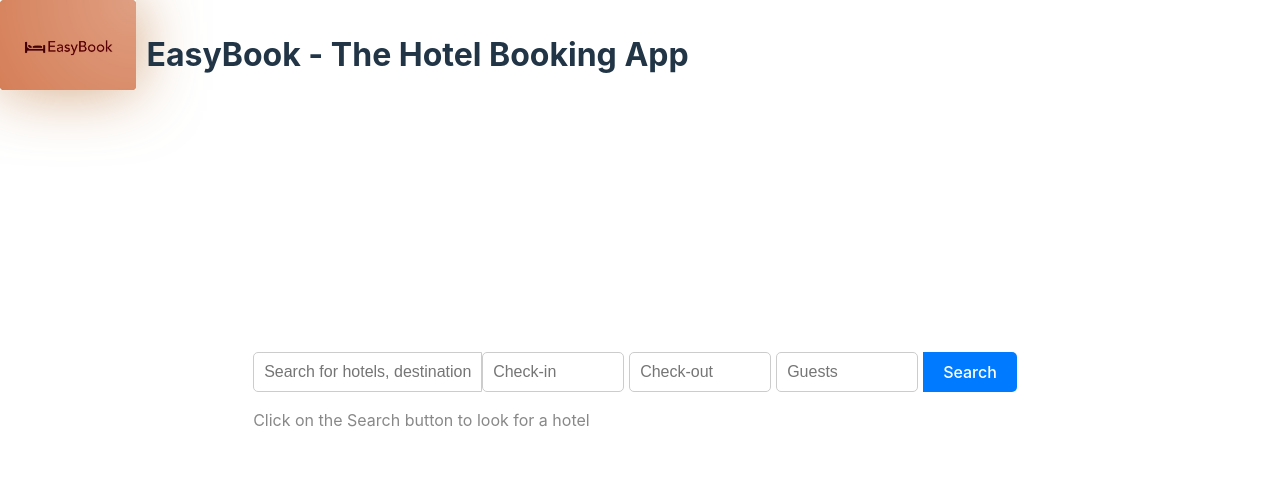
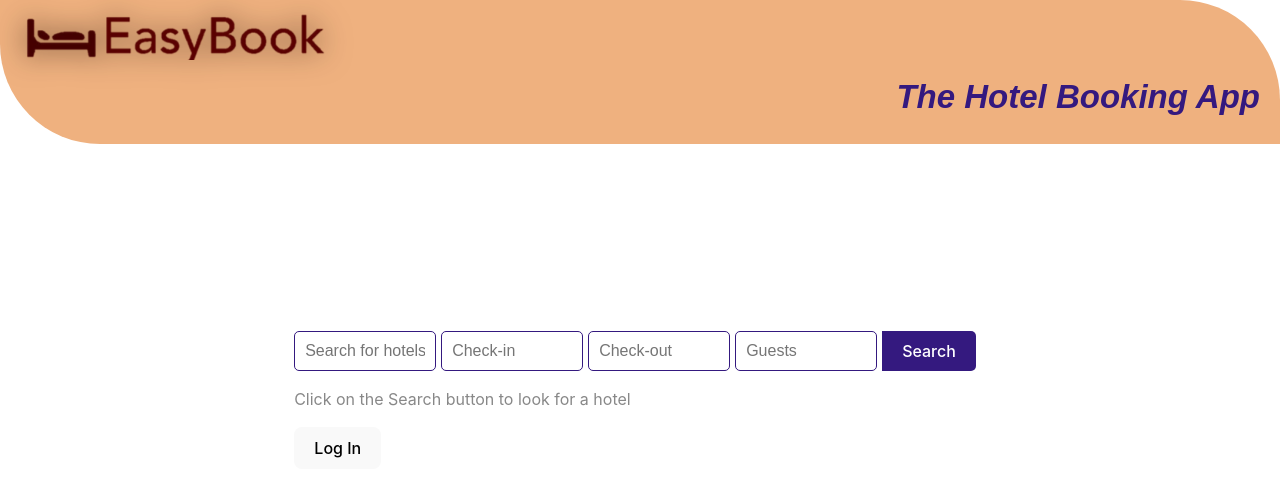
Before and after one commit to CaminelZen/hotel_bookingUI, a React (Vite) app in the folder react-project/: page / in a window 1280 px wide. Shown: the top 496 px of the page. Built offline with nearby package versions, Linux system fonts and the light colour scheme.

Commit message:
Header with new logo
Color scheme updated

```diff
--- a/react-project/src/App.css
+++ b/react-project/src/App.css
@@ -11,35 +11,39 @@
   top: 0;
   left: 0;
   width: 100%;
+  background-color: #efb17f;
+  border-radius: 0 100px 0 100px;
 
 }
 
 .logo {
   flex: 1; /* Let the logo take up as much space as it needs */
-  max-height: 90px; /* Allow the logo's height to adjust proportionally */
-  padding: 0;
+  max-height: 60px; /* Allow the logo's height to adjust proportionally */
+  padding: 0 0 0 20px;
   will-change: filter;
   transition: filter 300ms;
 }
 .logo:hover {
-  filter: drop-shadow(0 0 2em #bc763caa);
+  filter: drop-shadow(0 0 15px #25140daa);
 }
 .logo.react:hover {
-  filter: drop-shadow(0 0 2em #eaf641aa);
+  filter: drop-shadow(0 0 15px #25140daa);
 }
 
 .title {
   flex: 2; /* Let the title take up as much space as it needs */
-  max-height: 32px;
-  padding: 10px;
+  max-height: 100px;
+  padding: 50px 20px 0 30px;
   will-change: filter;
   transition: filter 300ms;
+  text-align-last: right ;
+  color: #34197f;
 }
 .title:hover {
-  filter: drop-shadow(0 0 15px #2731edaa);
+  filter: drop-shadow(0 0 15px #757bedaa);
 }
 .title.react:hover {
-  filter: drop-shadow(0 0 15px #3c12adaa);
+  filter: drop-shadow(0 0 15px #dcd2f7aa);
 }
 
 .search-bar {
@@ -52,19 +56,13 @@
   margin-right: 10px;
 }
 
-.search-input {
+.search-input,
+.date-input,
+.guests-input {
   flex: 1;
   padding: 10px;
-  border: 1px solid #ccc;
-  border-radius: 5px 0 0 5px;
-  font-size: 16px;
-}
-
-.date-input,
-.guests-input {
-  padding: 10px;
   margin-right: 5px;
-  border: 1px solid #ccc;
+  border: 1px solid #34197f;
   border-radius: 5px;
   font-size: 16px;
   width: 120px; /* Adjust as needed */
@@ -72,7 +70,7 @@
 
 .search-button {
   padding: 10px 20px;
-  background-color: #007bff;
+  background-color: #34197f;
   color: #fff;
   border: none;
   border-radius: 0 5px 5px 0;
@@ -85,7 +83,7 @@
 .date-input:focus,
 .guests-input:focus  {
   outline: none;
-  border-color: #007bff;
+  border-color: #34197f;
 }
 
 .search-button:hover {
@@ -95,3 +93,30 @@
 .read-the-docs {
   color: #888;
 }
+
+.modal {
+  display: none;
+  position: fixed;
+  z-index: 1000;
+  top: 0;
+  left: 0;
+  width: 100%;
+  height: 100%;
+  background-color: rgba(0, 0, 0, 0.5);
+}
+
+.modal-content {
+  position: absolute;
+  top: 50%;
+  left: 50%;
+  transform: translate(-50%, -50%);
+  background-color: white;
+  padding: 20px;
+}
+
+.close {
+  position: absolute;
+  top: 10px;
+  right: 10px;
+  cursor: pointer;
+}
--- a/react-project/src/App.jsx
+++ b/react-project/src/App.jsx
@@ -1,17 +1,16 @@
-import Logo from '/Logo.jpg'
+import Logo from '/Logo.png'
 import './App.css'
+import { openModal, closeModal, openSignupModal } from './assets/util'
 
 function App() {
   return (
     <>
-
       <div className="container">
           <a href="/index.html" target="_blank">
           <img src={Logo} className="logo" alt="EasyBook logo" />
           </a>
-          <h1 className="title">EasyBook - The Hotel Booking App</h1>
+          <h1 className="title">The Hotel Booking App</h1>
       </div>
-
       <div className="search-bar">
         <div className="search-inputs">
          <input type="text" className="search-input" placeholder="Search for hotels, destinations, or properties"/>
@@ -21,10 +20,41 @@ function App() {
          <button className="search-button">Search</button>
         </div>
       </div>
-
       <p className="read-the-docs">
         Click on the Search button to look for a hotel
       </p>
+
+<div id="loginModal" className="modal">
+  <div className="modal-content">
+    <span className="close" onClick="closeModal('loginModal')">&times;</span>
+    <h2>Login</h2>
+    <form>
+      <label htmlFor="username">Username:</label>
+      <input type="text" id="username" name="username"/>
+      <label htmlFor="password">Password:</label>
+      <input type="password" id="password" name="password"/>
+      <button type="submit">Login</button>
+    </form>
+    <a href="#" onClick="openSignupModal()">Sign-up</a>
+  </div>
+</div>
+
+<div id="signupModal" className="modal">
+  <div className="modal-content">
+    <span className="close" onClick="closeModal('signupModal')">&times;</span>
+    <h2>Sign-up</h2>
+    <form>
+      <label htmlFor="username">Username:</label>
+      <input type="text" id="username" name="username"/>
+      <label htmlFor="password">Password:</label>
+      <input type="password" id="password" name="password"/>
+      <button type="submit">Sign-up</button>
+      <a href="#">Sign up with Google</a>
+    </form>
+  </div>
+</div>
+
+<button onClick="openModal('loginModal')">Log In</button>
 
     </>
   )
--- /dev/null
+++ b/react-project/src/assets/util.js
@@ -0,0 +1,14 @@
+export function openModal(modalId) {
+    var modal = document.getElementById(modalId);
+    modal.style.display = "block";
+  }
+
+export function closeModal(modalId) {
+    var modal = document.getElementById(modalId);
+    modal.style.display = "none";
+  }
+
+export function openSignupModal() {
+    closeModal('loginModal');
+    openModal('signupModal');
+  }
--- a/react-project/src/index.css
+++ b/react-project/src/index.css
@@ -20,6 +20,13 @@ a {
 }
 a:hover {
   color: #535bf2;
+}
+
+h1 {
+  font-weight: bold;
+  font-size: 33px;
+  font-family: 'Arial';
+  font-style: italic;
 }
 
 body {
```
Also changed, not shown: react-project/public/Logo.jpg (deleted), react-project/public/Logo.png (added).
